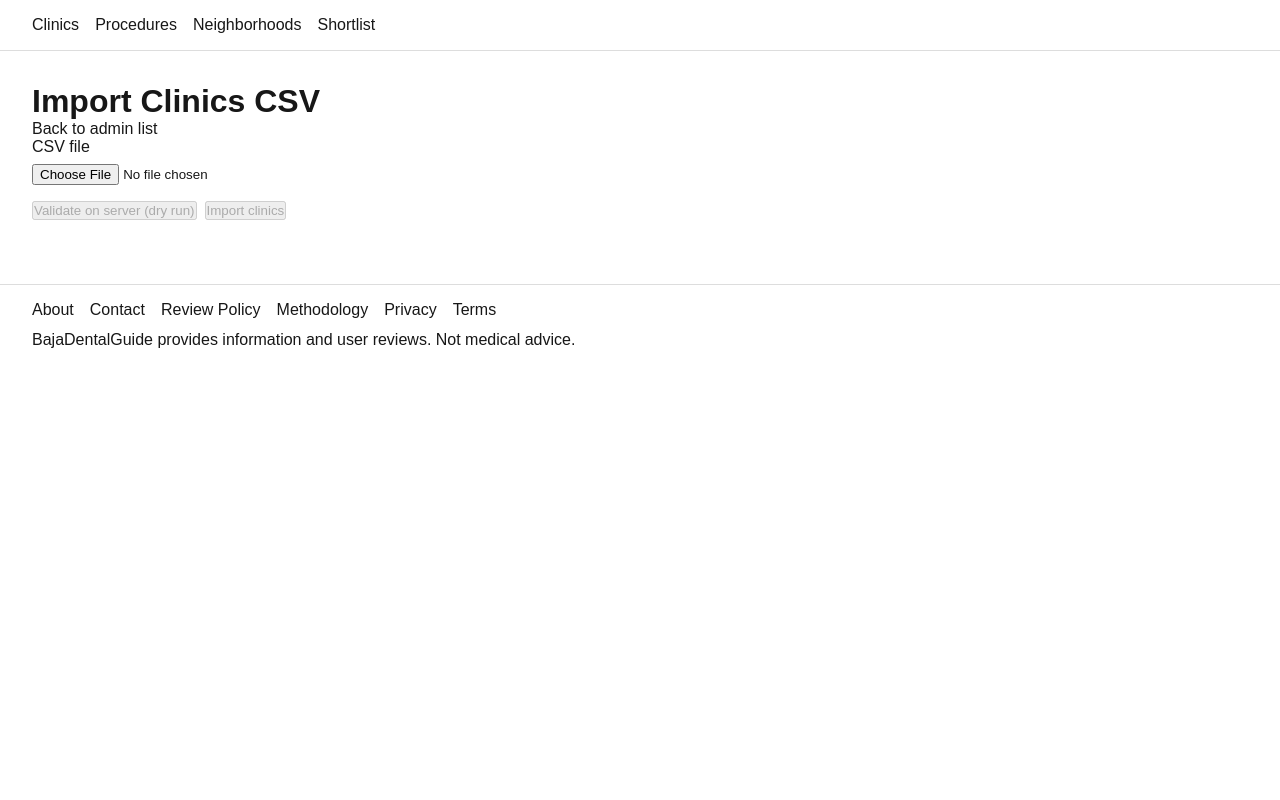
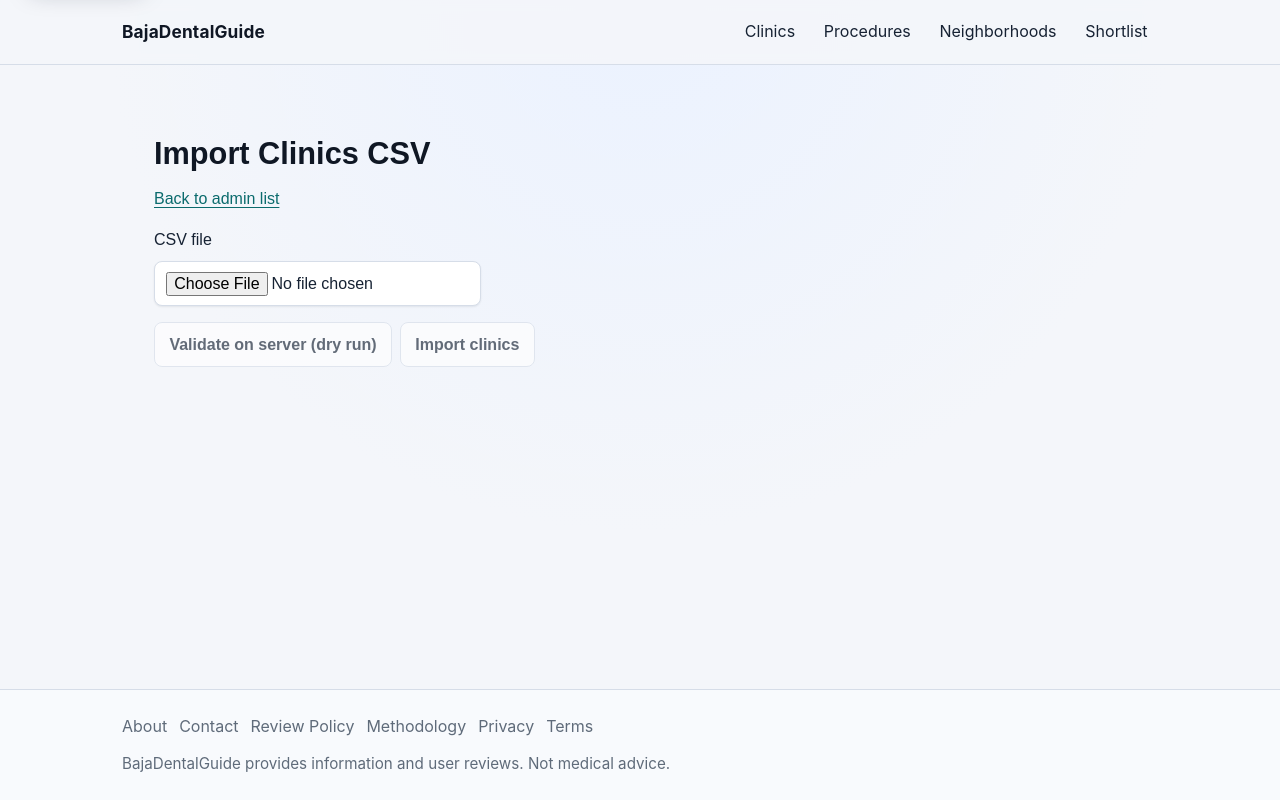
Before and after one commit to ApolinarSanchez/bajadentalguide, a Next.js app in the folder web/: page /admin/import in a window 1280 px wide. Built offline with nearby package versions, Linux system fonts and the light colour scheme.

Commit message:
Improve UI foundation (globals, layout, header/footer)

```diff
--- a/web/app/globals.css
+++ b/web/app/globals.css
@@ -1,42 +1,387 @@
 :root {
-  --background: #ffffff;
-  --foreground: #171717;
+  --background: #f4f6fa;
+  --surface: #ffffff;
+  --surface-soft: #f8fafd;
+  --text: #162233;
+  --muted: #5f6b7a;
+  --border: #d6dde8;
+  --primary: #0b6b6d;
+  --primary-contrast: #ffffff;
+  --danger: #b42318;
+  --radius-sm: 0.5rem;
+  --radius: 0.75rem;
+  --radius-lg: 1rem;
+  --shadow-sm: 0 1px 2px rgb(16 24 40 / 8%);
+  --shadow-md: 0 10px 25px -15px rgb(16 24 40 / 35%);
+  --focus-ring: 0 0 0 3px rgb(11 107 109 / 30%);
+  --space-1: 0.25rem;
+  --space-2: 0.5rem;
+  --space-3: 0.75rem;
+  --space-4: 1rem;
+  --space-5: 1.5rem;
+  --space-6: 2rem;
 }
 
-@media (prefers-color-scheme: dark) {
-  :root {
-    --background: #0a0a0a;
-    --foreground: #ededed;
-  }
+* {
+  box-sizing: border-box;
 }
 
 html,
 body {
-  max-width: 100vw;
+  max-width: 100%;
   overflow-x: hidden;
 }
 
 body {
-  color: var(--foreground);
-  background: var(--background);
-  font-family: Arial, Helvetica, sans-serif;
+  margin: 0;
+  min-height: 100vh;
+  color: var(--text);
+  background: radial-gradient(circle at top, #ebf2ff 0%, transparent 52%), var(--background);
+  font-family:
+    -apple-system,
+    BlinkMacSystemFont,
+    "Segoe UI",
+    Roboto,
+    "Helvetica Neue",
+    Arial,
+    "Noto Sans",
+    sans-serif;
+  line-height: 1.6;
   -webkit-font-smoothing: antialiased;
   -moz-osx-font-smoothing: grayscale;
 }
 
-* {
-  box-sizing: border-box;
-  padding: 0;
-  margin: 0;
+a {
+  color: var(--primary);
+  text-decoration: underline;
+  text-decoration-thickness: 0.08em;
+  text-underline-offset: 0.16em;
 }
 
-a {
+a:hover {
+  color: #09595a;
+}
+
+h1,
+h2,
+h3,
+h4,
+h5,
+h6 {
+  margin: 0 0 var(--space-3);
+  color: #0f1724;
+  line-height: 1.25;
+}
+
+h1 {
+  font-size: clamp(1.75rem, 2.4vw, 2.25rem);
+}
+
+h2 {
+  font-size: clamp(1.35rem, 2vw, 1.75rem);
+}
+
+h3 {
+  font-size: clamp(1.2rem, 1.7vw, 1.4rem);
+}
+
+p {
+  margin: 0 0 var(--space-4);
+}
+
+ul,
+ol {
+  margin: 0 0 var(--space-4);
+  padding-left: 1.25rem;
+}
+
+li + li {
+  margin-top: var(--space-2);
+}
+
+button,
+input,
+select,
+textarea {
+  font: inherit;
   color: inherit;
+}
+
+input,
+select,
+textarea {
+  padding: 0.55rem 0.7rem;
+  border: 1px solid var(--border);
+  border-radius: var(--radius-sm);
+  background: var(--surface);
+  box-shadow: var(--shadow-sm);
+}
+
+textarea {
+  min-height: 8rem;
+  resize: vertical;
+}
+
+button {
+  padding: 0.55rem 0.9rem;
+  border: 1px solid var(--border);
+  border-radius: var(--radius-sm);
+  background: var(--surface);
+  cursor: pointer;
+  font-weight: 600;
+}
+
+button:disabled {
+  cursor: not-allowed;
+  opacity: 0.65;
+}
+
+:where(a, button, input, select, textarea):focus-visible {
+  outline: none;
+  box-shadow: var(--focus-ring);
+}
+
+.skipLink {
+  position: absolute;
+  top: -3rem;
+  left: 1rem;
+  z-index: 20;
+  padding: 0.55rem 0.85rem;
+  border-radius: var(--radius-sm);
+  background: var(--text);
+  color: var(--surface);
+  text-decoration: none;
+  box-shadow: var(--shadow-md);
+}
+
+.skipLink:focus-visible {
+  top: 1rem;
+}
+
+.siteShell {
+  display: flex;
+  min-height: 100vh;
+  flex-direction: column;
+}
+
+.container {
+  width: 100%;
+  max-width: 1100px;
+  margin: 0 auto;
+  padding-inline: clamp(1rem, 3vw, 2rem);
+}
+
+.siteHeader {
+  position: sticky;
+  top: 0;
+  z-index: 10;
+  border-bottom: 1px solid var(--border);
+  background: rgb(244 246 250 / 92%);
+  backdrop-filter: blur(6px);
+}
+
+.siteHeaderInner {
+  display: flex;
+  align-items: center;
+  justify-content: space-between;
+  gap: var(--space-3);
+  min-height: 4rem;
+  padding-block: var(--space-2);
+}
+
+.siteBrand {
+  color: #0f1724;
+  font-size: 1.08rem;
+  font-weight: 700;
+  letter-spacing: 0.01em;
   text-decoration: none;
 }
 
-@media (prefers-color-scheme: dark) {
-  html {
-    color-scheme: dark;
+.siteNav {
+  display: flex;
+  flex-wrap: wrap;
+  gap: var(--space-2);
+}
+
+.siteNavLink {
+  display: inline-flex;
+  align-items: center;
+  padding: 0.4rem 0.65rem;
+  border-radius: var(--radius-sm);
+  color: var(--text);
+  text-decoration: none;
+}
+
+.siteNavLink:hover {
+  background: var(--surface);
+}
+
+.siteMain {
+  flex: 1;
+  padding-block: clamp(1.25rem, 3vw, 2.5rem);
+}
+
+.siteFooter {
+  margin-top: var(--space-6);
+  border-top: 1px solid var(--border);
+  background: var(--surface-soft);
+}
+
+.siteFooterInner {
+  padding-block: var(--space-5);
+}
+
+.siteFooterNav {
+  display: flex;
+  flex-wrap: wrap;
+  gap: var(--space-3);
+  margin-bottom: var(--space-3);
+}
+
+.siteFooterNav a {
+  color: var(--muted);
+  text-decoration: none;
+}
+
+.siteFooterNav a:hover {
+  text-decoration: underline;
+}
+
+.siteDisclaimer {
+  margin: 0;
+  color: var(--muted);
+  font-size: 0.95rem;
+}
+
+.stack {
+  display: flex;
+  flex-direction: column;
+  gap: var(--space-4);
+}
+
+.row {
+  display: flex;
+  flex-wrap: wrap;
+  align-items: center;
+  gap: var(--space-3);
+}
+
+.card {
+  padding: var(--space-4);
+  border: 1px solid var(--border);
+  border-radius: var(--radius);
+  background: var(--surface);
+  box-shadow: var(--shadow-sm);
+}
+
+.btn {
+  display: inline-flex;
+  align-items: center;
+  justify-content: center;
+  gap: var(--space-2);
+  padding: 0.55rem 0.9rem;
+  border: 1px solid transparent;
+  border-radius: var(--radius-sm);
+  text-decoration: none;
+  font-weight: 600;
+  line-height: 1.2;
+  cursor: pointer;
+}
+
+.btnPrimary {
+  border-color: var(--primary);
+  background: var(--primary);
+  color: var(--primary-contrast);
+}
+
+.btnPrimary:hover {
+  border-color: #09595a;
+  background: #09595a;
+  color: var(--primary-contrast);
+}
+
+.btnSecondary {
+  border-color: var(--border);
+  background: var(--surface);
+  color: var(--text);
+}
+
+.btnSecondary:hover {
+  background: #eef2f7;
+}
+
+.btnGhost {
+  border-color: transparent;
+  background: transparent;
+  color: var(--muted);
+}
+
+.btnGhost:hover {
+  background: #e8edf5;
+  color: var(--text);
+}
+
+.btnDanger {
+  border-color: var(--danger);
+  background: var(--danger);
+  color: #ffffff;
+}
+
+.btnDanger:hover {
+  border-color: #991b1b;
+  background: #991b1b;
+  color: #ffffff;
+}
+
+.btnSm {
+  padding: 0.4rem 0.65rem;
+  font-size: 0.9rem;
+}
+
+.badge {
+  display: inline-flex;
+  align-items: center;
+  gap: 0.25rem;
+  padding: 0.2rem 0.5rem;
+  border: 1px solid var(--border);
+  border-radius: 999px;
+  background: var(--surface-soft);
+  color: var(--muted);
+  font-size: 0.8rem;
+  font-weight: 600;
+}
+
+.alert {
+  padding: 0.8rem 1rem;
+  border: 1px solid #b9d7f8;
+  border-radius: var(--radius);
+  background: #eaf3ff;
+  color: #153e75;
+}
+
+.prose {
+  max-width: 760px;
+}
+
+.prose > :last-child {
+  margin-bottom: 0;
+}
+
+.prose :where(p, ul, ol) {
+  max-width: 72ch;
+}
+
+.prose :where(h2, h3) {
+  margin-top: var(--space-5);
+}
+
+.prose :where(h2 + p, h3 + p) {
+  margin-top: 0;
+}
+
+@media (max-width: 640px) {
+  .siteHeaderInner {
+    align-items: flex-start;
+    padding-block: var(--space-3);
   }
 }
--- a/web/app/layout.tsx
+++ b/web/app/layout.tsx
@@ -1,5 +1,4 @@
 import type { Metadata } from "next";
-import Script from "next/script";
 import { Footer } from "@/components/Footer";
 import { Header } from "@/components/Header";
 import "./globals.css";
@@ -62,14 +61,21 @@ export default function RootLayout({
 }>) {
   return (
     <html lang="en">
-      <body>
+      <body className="siteShell">
         {process.env.NODE_ENV === "development" ? (
-          <Script id="extension-error-guard" strategy="beforeInteractive">
-            {extensionErrorGuardScript}
-          </Script>
+          <script
+            id="extension-error-guard"
+            suppressHydrationWarning
+            dangerouslySetInnerHTML={{ __html: extensionErrorGuardScript }}
+          />
         ) : null}
+        <a className="skipLink" href="#content">
+          Skip to content
+        </a>
         <Header />
-        <div>{children}</div>
+        <main id="content" className="container siteMain">
+          {children}
+        </main>
         <Footer />
       </body>
     </html>
--- a/web/components/Footer.tsx
+++ b/web/components/Footer.tsx
@@ -2,15 +2,9 @@ import Link from "next/link";
 
 export function Footer() {
   return (
-    <footer
-      style={{
-        borderTop: "1px solid #ddd",
-        padding: "1rem 2rem 2rem",
-        fontFamily: "sans-serif",
-        marginTop: "2rem",
-      }}
-    >
-      <nav style={{ display: "flex", gap: "1rem", flexWrap: "wrap", marginBottom: "0.75rem" }}>
+    <footer className="siteFooter">
+      <div className="container siteFooterInner">
+        <nav aria-label="Footer" className="siteFooterNav">
           <Link href="/about">About</Link>
           <Link href="/contact">Contact</Link>
           <Link href="/review-policy">Review Policy</Link>
@@ -18,9 +12,10 @@ export function Footer() {
           <Link href="/privacy">Privacy</Link>
           <Link href="/terms">Terms</Link>
         </nav>
-      <p style={{ margin: 0 }}>
+        <p className="siteDisclaimer">
           BajaDentalGuide provides information and user reviews. Not medical advice.
         </p>
+      </div>
     </footer>
   );
 }
--- a/web/components/Header.tsx
+++ b/web/components/Header.tsx
@@ -2,13 +2,26 @@ import Link from "next/link";
 
 export function Header() {
   return (
-    <header style={{ borderBottom: "1px solid #ddd", padding: "1rem 2rem", fontFamily: "sans-serif" }}>
-      <nav style={{ display: "flex", gap: "1rem", flexWrap: "wrap" }}>
-        <Link href="/clinics">Clinics</Link>
-        <Link href="/procedures">Procedures</Link>
-        <Link href="/neighborhoods">Neighborhoods</Link>
-        <Link href="/shortlist">Shortlist</Link>
-      </nav>
+    <header className="siteHeader">
+      <div className="container siteHeaderInner">
+        <Link href="/" className="siteBrand">
+          BajaDentalGuide
+        </Link>
+        <nav aria-label="Main" className="siteNav">
+          <Link href="/clinics" className="siteNavLink">
+            Clinics
+          </Link>
+          <Link href="/procedures" className="siteNavLink">
+            Procedures
+          </Link>
+          <Link href="/neighborhoods" className="siteNavLink">
+            Neighborhoods
+          </Link>
+          <Link href="/shortlist" className="siteNavLink">
+            Shortlist
+          </Link>
+        </nav>
+      </div>
     </header>
   );
 }
```
Also changed, not shown: 1 other file (tests, documents, lock files or other folders). Lines whose indentation alone changed are shown as unchanged.
